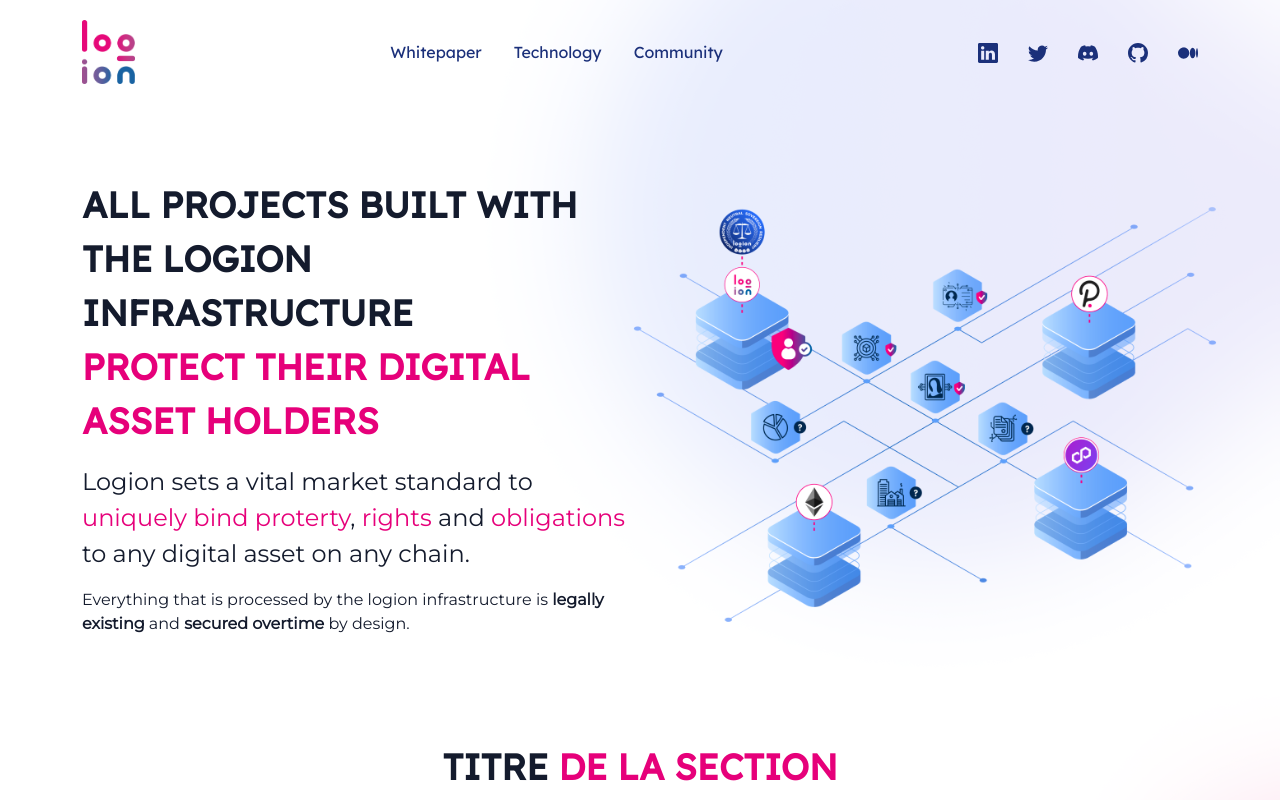
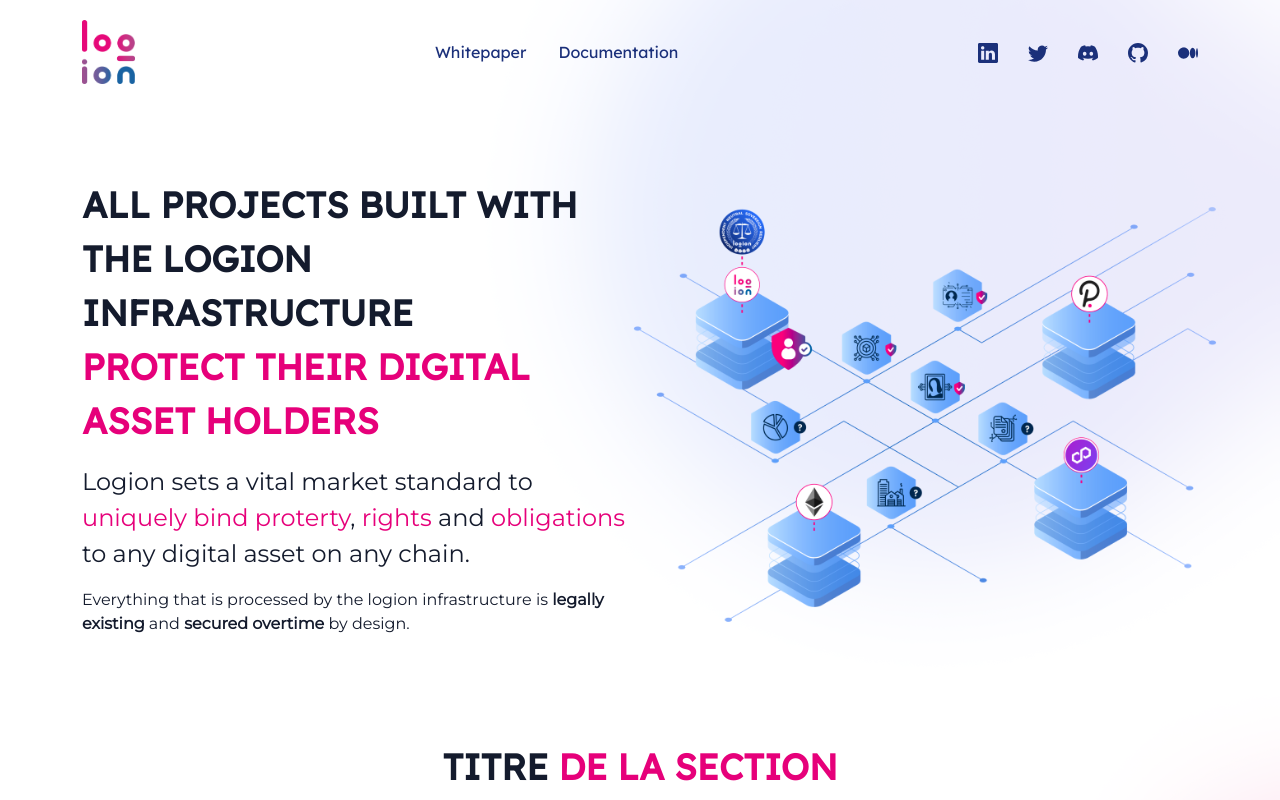
Before and after one commit to logion-network/logion-web-site, a React (Create React App) app: page / in a window 1280 px wide. Shown: the top 800 px of the page. Built offline with nearby package versions, Linux system fonts and the light colour scheme.

Commit message:
Update Content.tsx
header links update

```diff
--- a/src/Content.tsx
+++ b/src/Content.tsx
@@ -27,15 +27,10 @@ export const MENU: MenuItem[] = [
         external: true,
     },
     {
-        text: "Technology",
+        text: "Documentation",
         link: "https://logion.network",
         external: true,
-    },
-    {
-        text: "Community",
-        link: "https://logion.network",
-        external: true,
-    },
+    }
 ];
 
 // Content
```
